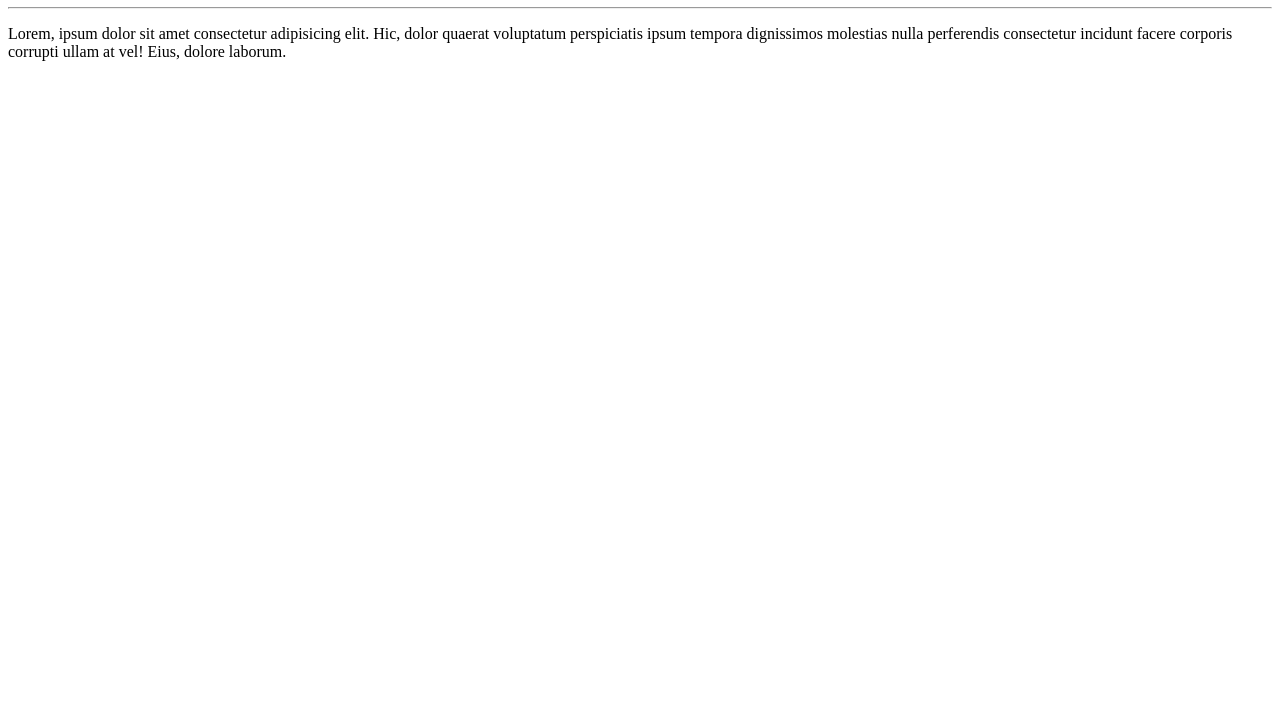
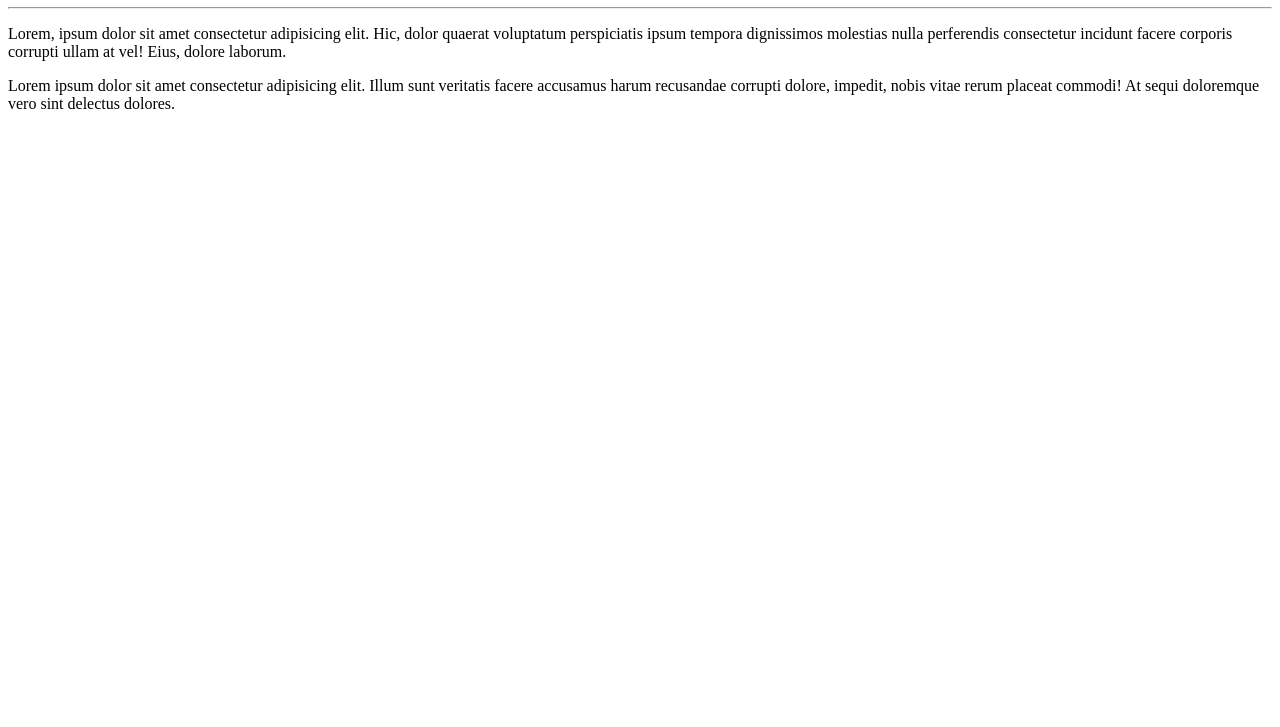
Before and after one commit to AiltonDanziger/Ola-Mundo, a plain HTML site: page site-exemplo/index.html in a window 1280 px wide. Shown: the part 73-800 px from the top of the page. Drawn offline with Linux system fonts and the light colour scheme.

Commit message:
adicionei um paragrafo

```diff
--- a/site-exemplo/index.html
+++ b/site-exemplo/index.html
@@ -10,5 +10,6 @@
    <h1>Olá, Mundo</h1>
    <hr>
    <p>Lorem, ipsum dolor sit amet consectetur adipisicing elit. Hic, dolor quaerat voluptatum perspiciatis ipsum tempora dignissimos molestias nulla perferendis consectetur incidunt facere corporis corrupti ullam at vel! Eius, dolore laborum.</p>
+   <p>Lorem ipsum dolor sit amet consectetur adipisicing elit. Illum sunt veritatis facere accusamus harum recusandae corrupti dolore, impedit, nobis vitae rerum placeat commodi! At sequi doloremque vero sint delectus dolores.</p>
 </body>
 </html>
```
